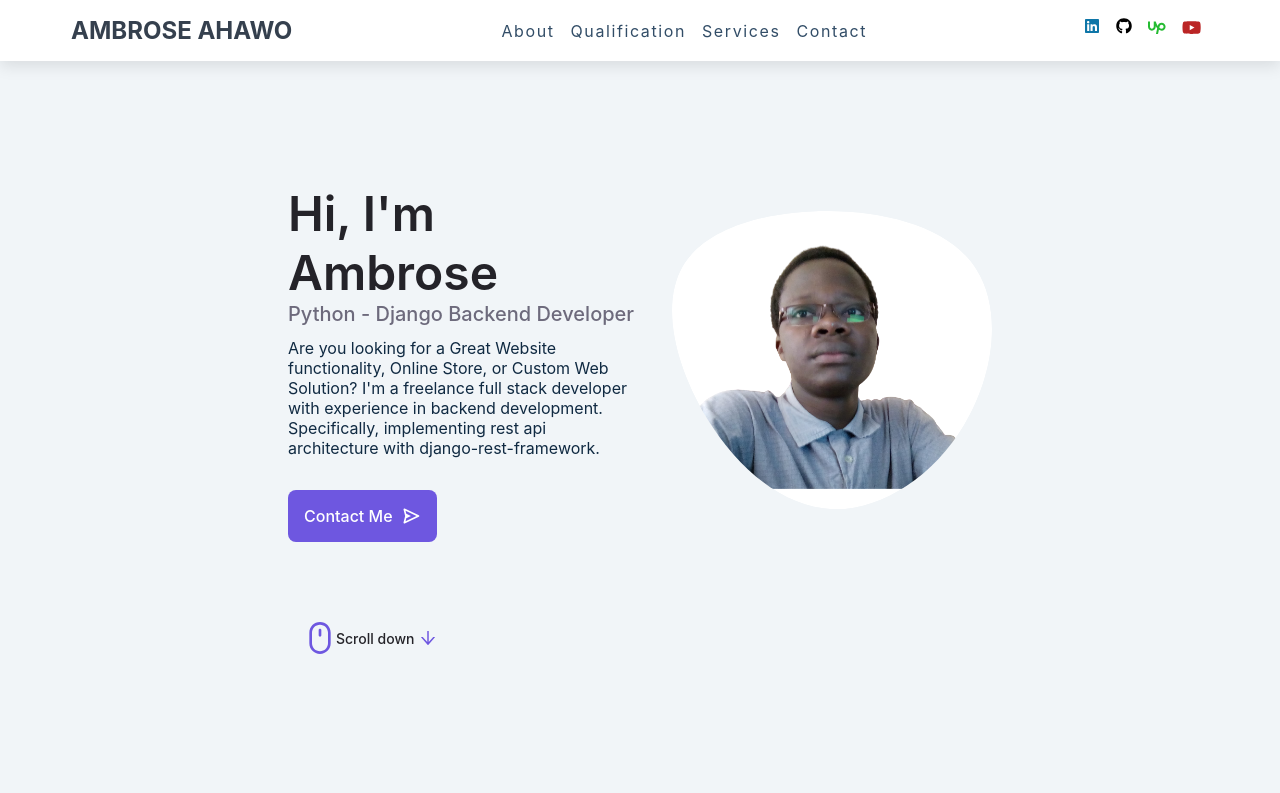
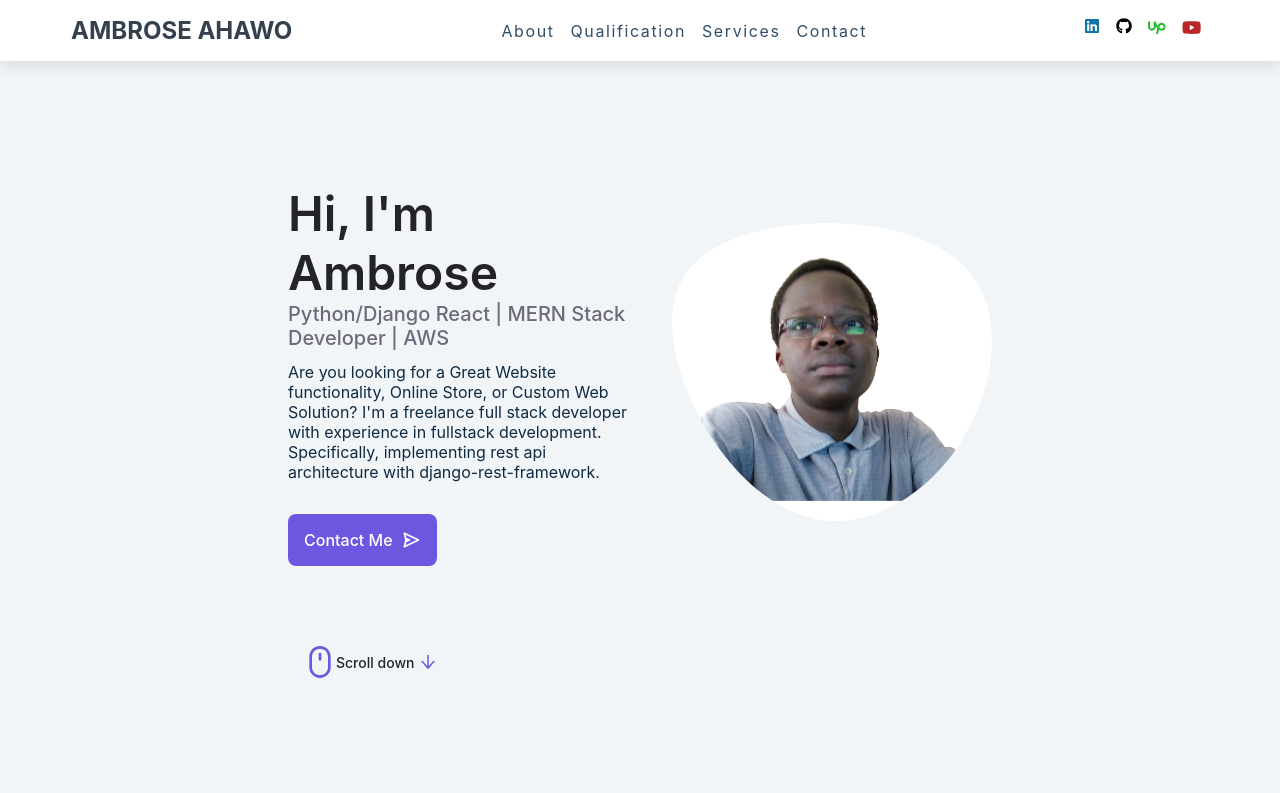
Before and after one commit to ahawoadeya/portfolio, a React (Create React App) app: page / in a window 1280 px wide. Shown: the top 793 px of the page. Built offline with nearby package versions, Linux system fonts and the light colour scheme; some icons are missing.

Commit message:
home-edit

```diff
--- a/src/components/banner/Banner.js
+++ b/src/components/banner/Banner.js
@@ -41,10 +41,10 @@ const Banner = () => {
 
                         <div className="home_data">
                             <h1 className="home_title">Hi, I'm Ambrose</h1>
-                            <h3 className="home_subtitle">Python - Django Backend Developer</h3>
+                            <h3 className="home_subtitle">Python/Django React | MERN Stack Developer | AWS</h3>
                             <p className="home_description">
                                 Are you looking for a Great Website functionality, Online Store, or Custom Web Solution?
-                                I'm a freelance full stack developer with experience in backend development.
+                                I'm a freelance full stack developer with experience in fullstack development.
                                 Specifically, implementing rest api architecture with django-rest-framework.
                             </p>
                             <a href="#contact" className="button button--flex">
```
